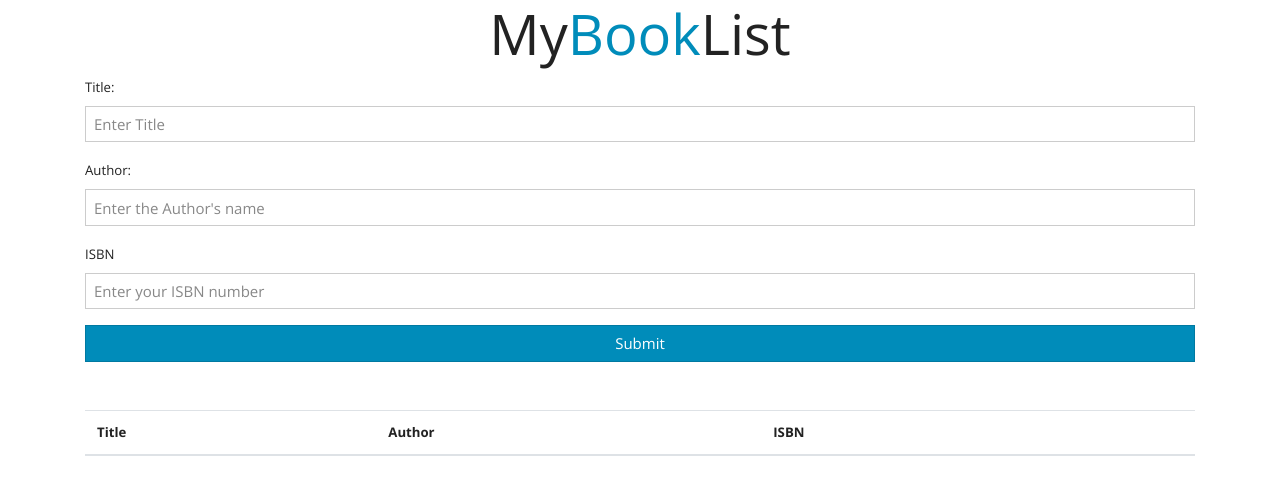
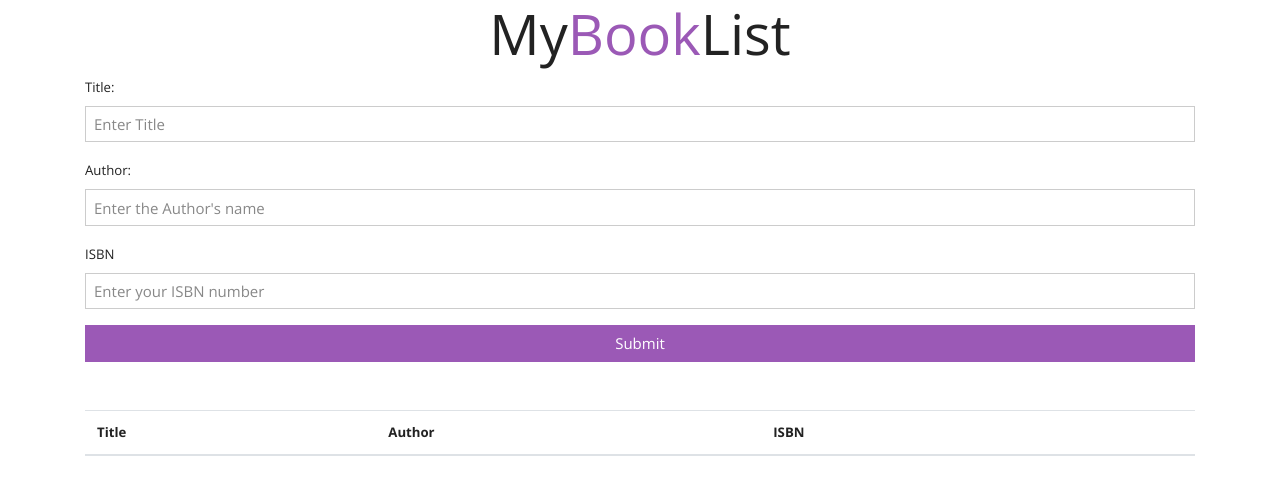
Before and after one commit to Nishbruh/BookListApp, a plain HTML site: page index.html in a window 1280 px wide. Drawn offline with nearby package versions, Linux system fonts and the light colour scheme.

Commit message:
some minor color changes

```diff
--- a/index.html
+++ b/index.html
@@ -6,12 +6,13 @@
     <meta name="viewport" content="width=device-width, initial-scale=1.0">
     <meta http-equiv="X-UA-Compatible" content="ie=edge">
     <link rel="stylesheet" href="https://bootswatch.com/4/yeti/bootstrap.min.css">
+    <link rel="stylesheet" href="./style.css">
     <title>My booklist</title>
 </head>
 
 <body>
     <div class="container">
-        <h2 class="display-4 text-center ">My<span class="text-primary">Book</span>List</h2>
+        <h2 class="display-4 text-center ">My<span class="mycolor">Book</span>List</h2>
         <form id="book-form">
             <div class="form-group">
 
@@ -29,7 +30,7 @@
                 <input type="text" id="isbn" placeholder="Enter your ISBN number" class="form-control">
             </div>
             <div class="form-group">
-                <input type="submit" id="btn" class="btn btn-primary btn-block">
+                <input type="submit" id="btn" class="btn mycolorbg btn-block">
             </div>
         </form>
         <table class="table table-striped mt-5">
--- a/main.js
+++ b/main.js
@@ -84,7 +84,7 @@ class UI {
         document.querySelector('#isbn').value = '';
     }
 }
-//Store Class:Handles Storage
+
 //Event:Display Books
 document.addEventListener('DOMContentLoaded', UI.displayBooks);
 //Event:Add a Book
@@ -97,7 +97,7 @@ document.querySelector('#book-form').addEventListener('submit', (e) => {
     const isbn = document.querySelector('#isbn').value;
 
     //Validate
-    if (title.value === '' || author.value === '' || isbn === '') {
+    if (title === '' || author === '' || isbn === '') {
         UI.showAlert('Please fill in all fields', 'danger');
     } else {
 
--- /dev/null
+++ b/style.css
@@ -0,0 +1,8 @@
+.mycolor {
+    color: #9b59b6;
+}
+
+.mycolorbg {
+    background-color: #9b59b6;
+    color: white;
+}
```
